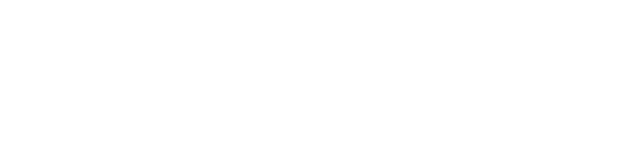
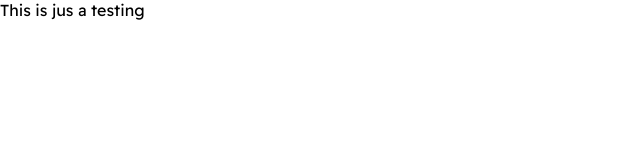
Before and after one commit to ioabhishek/ui-components, a plain HTML site: page index.html in a window 1280 px wide. Shown: the whole page, without its empty margins (0-640 px from the left). Drawn offline with Linux system fonts and the light colour scheme.

Commit message:
first push

```diff
--- a/index.html
+++ b/index.html
@@ -10,7 +10,7 @@
 <body>
     <!-- Main Header -->
     <header class="header">
-
+        This is jus a testing
     </header>
     <!-- Main Header -->
 
```
